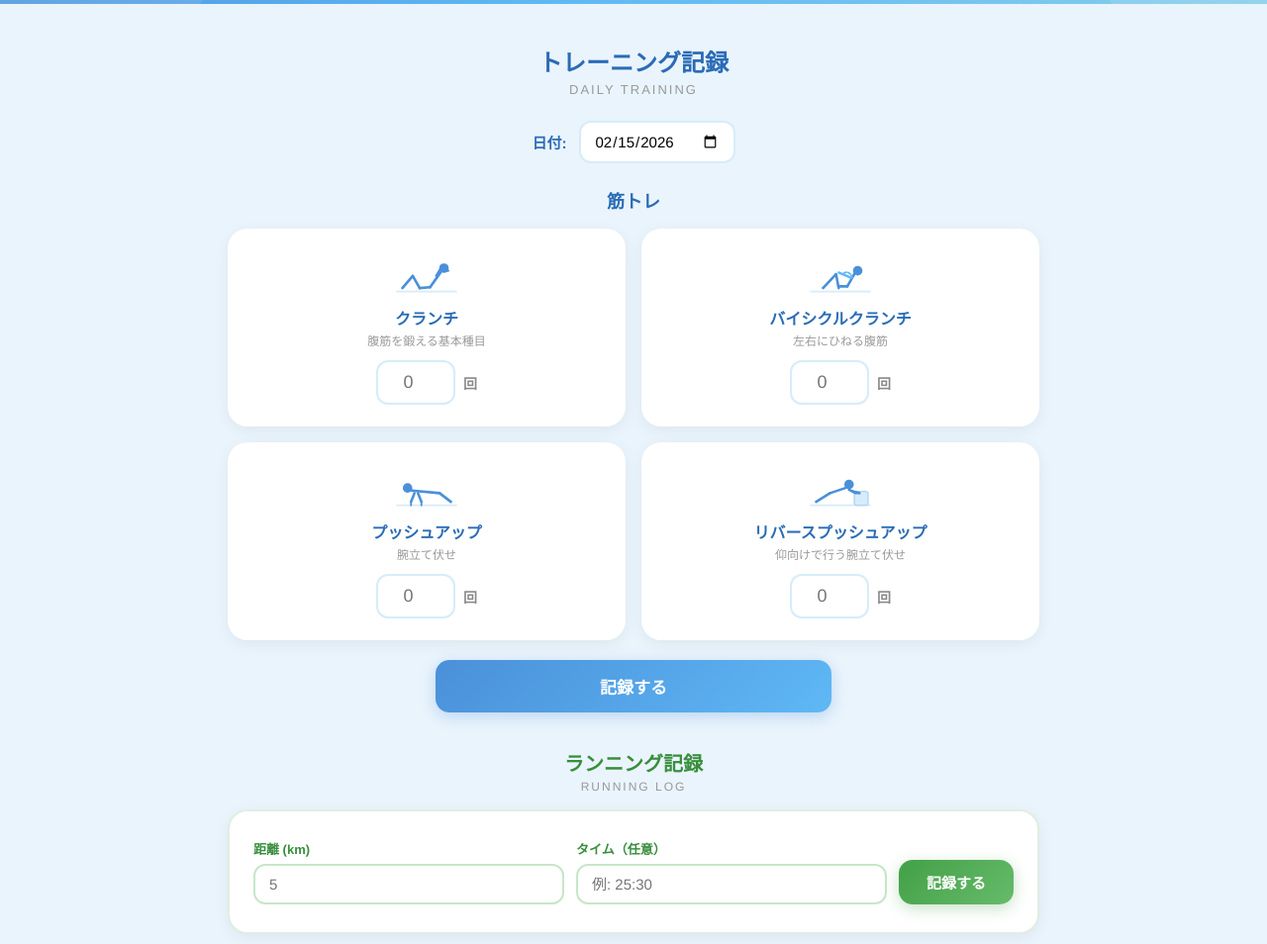
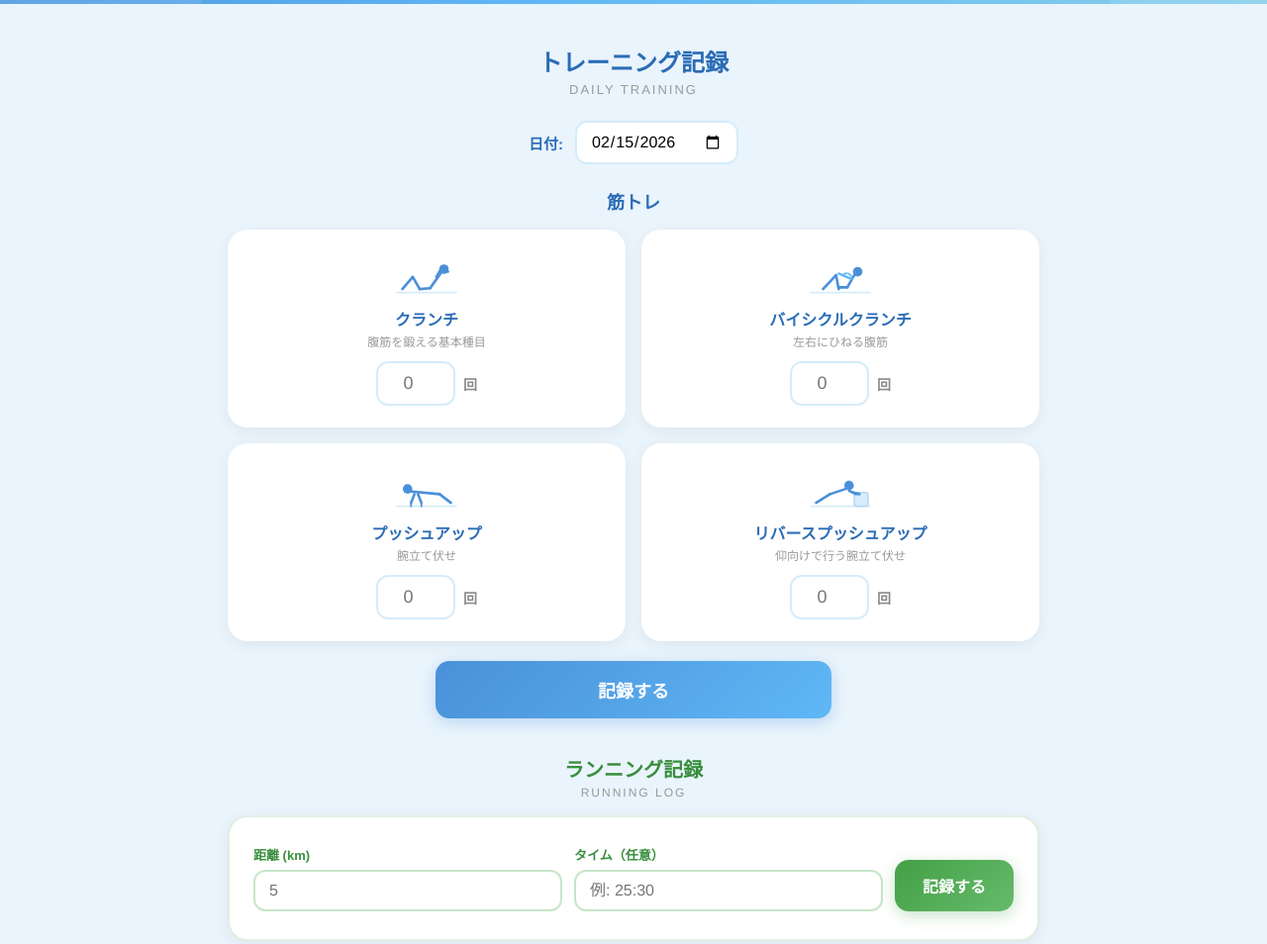
Before and after one commit to taro20003/train, a plain HTML site: page index.html in a window 1280 px wide. Shown: the part 166-1120 px from the top of the page at 99% size. Drawn offline with Linux system fonts and the light colour scheme.

Commit message:
Update index.html

```diff
--- a/index.html
+++ b/index.html
@@ -2,8 +2,10 @@
 <html lang="ja">
 <head>
   <meta charset="UTF-8">
-  <meta name="viewport" content="width=device-width, initial-scale=1.0">
-  <title>トレーニング記録</title>
+  <meta name="viewport" content="width=device-width, initial-scale=1.0, maximum-scale=1.0, user-scalable=no">
+  <meta name="apple-mobile-web-app-capable" content="yes">
+  <meta name="apple-mobile-web-app-status-bar-style" content="black-translucent">
+  <title>トレーニング記録（スマホ版）</title>
   <style>
     * { margin: 0; padding: 0; box-sizing: border-box; }
 
@@ -61,8 +63,9 @@
     .workout-date-row label { font-size: 15px; font-weight: bold; color: #2a6cb6; }
     .workout-date-row input[type="date"] {
       padding: 10px 14px; border: 2px solid #d6ecfa; border-radius: 12px;
-      font-size: 15px; font-family: inherit; outline: none; background: #fff;
+      font-size: 16px; font-family: inherit; outline: none; background: #fff;
       transition: border-color 0.2s;
+      -webkit-tap-highlight-color: transparent;
     }
     .workout-date-row input:focus { border-color: #5fb8f5; }
 
@@ -86,15 +89,18 @@
       width: 80px; padding: 10px 8px; border: 2px solid #d6ecfa; border-radius: 12px;
       font-size: 18px; font-family: inherit; text-align: center; outline: none;
       background: #fff; transition: border-color 0.2s;
+      -webkit-tap-highlight-color: transparent;
     }
     .exercise-card .reps-input-row input:focus { border-color: #5fb8f5; }
     .exercise-card .reps-input-row .unit { font-size: 14px; color: #888; font-weight: bold; }
 
     .save-btn {
-      display: block; width: 100%; max-width: 400px; margin: 0 auto; padding: 14px;
+      display: block; width: 100%; max-width: 400px; margin: 0 auto; padding: 16px;
       background: linear-gradient(135deg, #4a90d9, #5fb8f5); color: #fff; border: none;
-      border-radius: 14px; font-size: 17px; font-weight: bold; cursor: pointer;
+      border-radius: 14px; font-size: 18px; font-weight: bold; cursor: pointer;
       transition: opacity 0.2s, transform 0.1s; box-shadow: 0 4px 16px rgba(74,144,217,0.3);
+      -webkit-tap-highlight-color: transparent;
+      min-height: 50px;
     }
     .save-btn:hover { opacity: 0.9; }
     .save-btn:active { transform: scale(0.98); }
@@ -118,8 +124,9 @@
     }
     .month-nav button {
       background: #fff; border: 2px solid #d6ecfa; color: #2a6cb6; border-radius: 50%;
-      width: 36px; height: 36px; font-size: 18px; cursor: pointer; font-weight: bold;
+      width: 44px; height: 44px; font-size: 18px; cursor: pointer; font-weight: bold;
       display: flex; align-items: center; justify-content: center; transition: all 0.2s;
+      -webkit-tap-highlight-color: transparent;
     }
     .month-nav button:hover { background: #e0f0ff; border-color: #5fb8f5; }
     .month-nav .month-label { font-size: 18px; font-weight: bold; color: #2a6cb6; min-width: 140px; text-align: center; }
@@ -158,7 +165,9 @@
 
     .month-table .delete-cell button {
       background: none; border: 1px solid #ffb3b3; color: #e55; border-radius: 6px;
-      padding: 2px 8px; font-size: 11px; cursor: pointer; transition: all 0.2s;
+      padding: 6px 12px; font-size: 12px; cursor: pointer; transition: all 0.2s;
+      -webkit-tap-highlight-color: transparent;
+      min-height: 32px;
     }
     .month-table .delete-cell button:hover { background: #ffe5e5; }
 
@@ -182,16 +191,19 @@
     .running-form-group label { font-size: 13px; font-weight: bold; color: #388e3c; }
     .running-form-group input {
       padding: 10px 14px; border: 2px solid #c8e6c9; border-radius: 12px;
-      font-size: 15px; font-family: inherit; outline: none; background: #fff;
+      font-size: 16px; font-family: inherit; outline: none; background: #fff;
       transition: border-color 0.2s;
+      -webkit-tap-highlight-color: transparent;
     }
     .running-form-group input:focus { border-color: #66bb6a; }
 
     .running-save-btn {
-      padding: 12px 28px; background: linear-gradient(135deg, #43a047, #66bb6a);
-      color: #fff; border: none; border-radius: 14px; font-size: 15px; font-weight: bold;
+      padding: 14px 28px; background: linear-gradient(135deg, #43a047, #66bb6a);
+      color: #fff; border: none; border-radius: 14px; font-size: 16px; font-weight: bold;
       cursor: pointer; box-shadow: 0 4px 16px rgba(67,160,71,0.3);
       white-space: nowrap; flex-shrink: 0; transition: opacity 0.2s, transform 0.1s;
+      -webkit-tap-highlight-color: transparent;
+      min-height: 48px;
     }
     .running-save-btn:hover { opacity: 0.9; }
     .running-save-btn:active { transform: scale(0.98); }
@@ -213,8 +225,9 @@
     }
     .run-month-nav button {
       background: #fff; border: 2px solid #c8e6c9; color: #388e3c; border-radius: 50%;
-      width: 36px; height: 36px; font-size: 18px; cursor: pointer; font-weight: bold;
+      width: 44px; height: 44px; font-size: 18px; cursor: pointer; font-weight: bold;
       display: flex; align-items: center; justify-content: center; transition: all 0.2s;
+      -webkit-tap-highlight-color: transparent;
     }
     .run-month-nav button:hover { background: #e8f5e9; border-color: #66bb6a; }
     .run-month-nav .month-label { font-size: 18px; font-weight: bold; color: #388e3c; min-width: 140px; text-align: center; }
```
